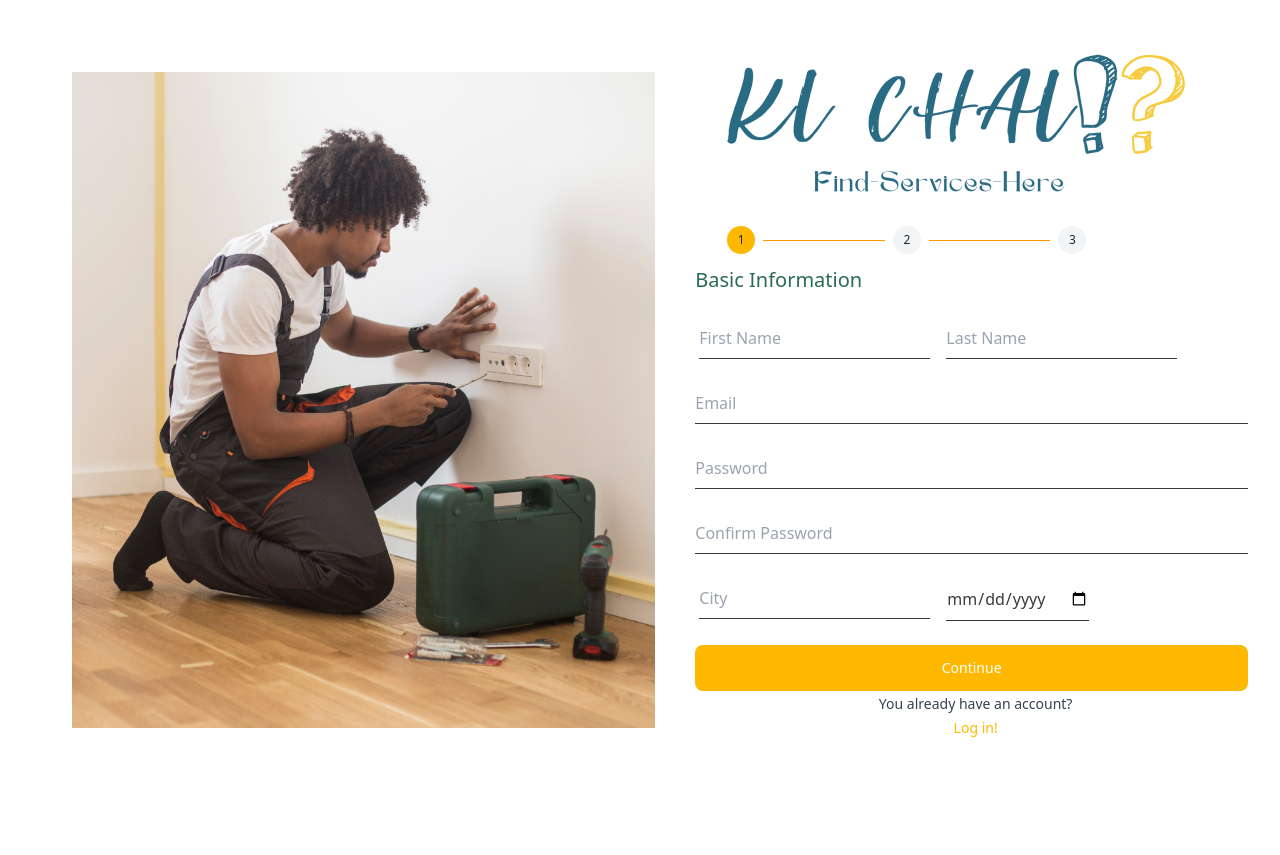
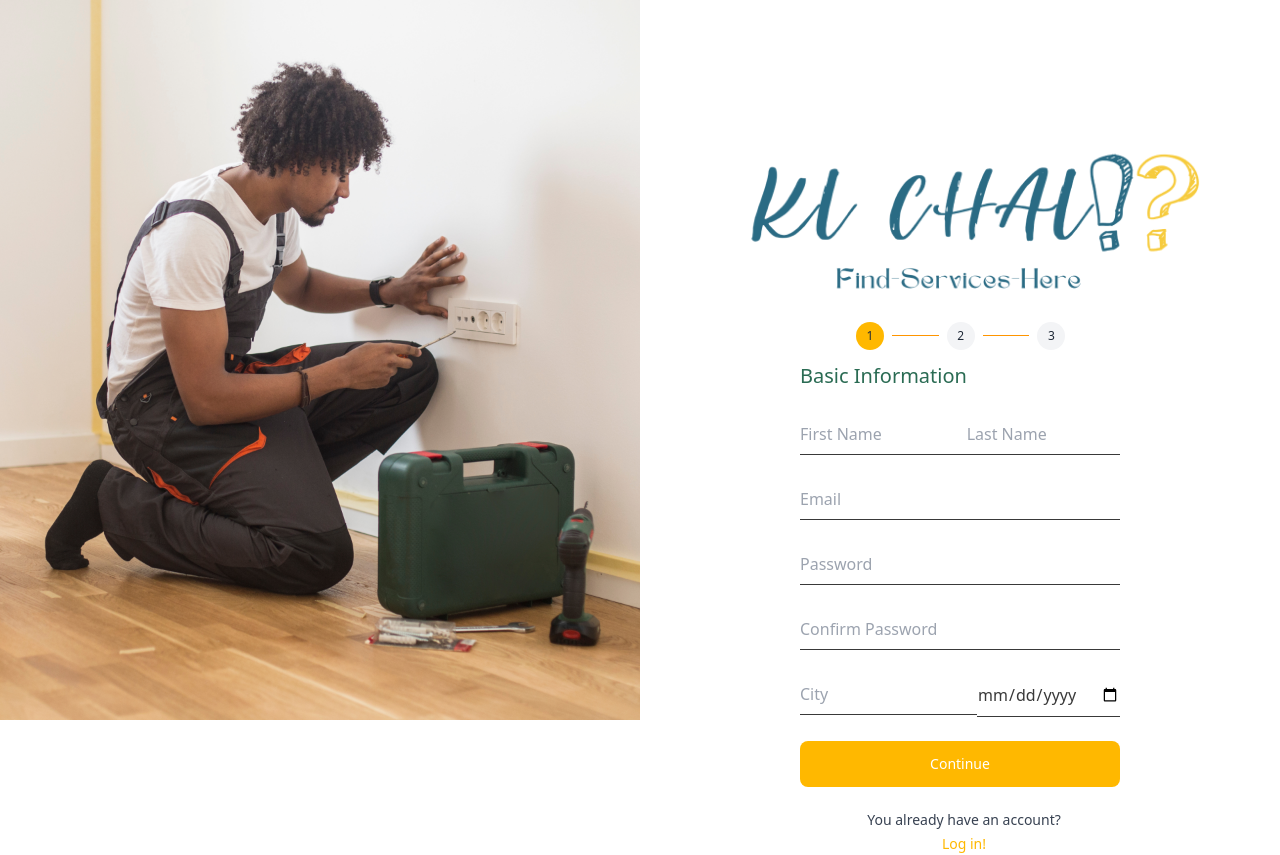
Before and after one commit to DasPriYam714/Ki-Chai, a React (Vite) app: page /vendorReg1 in a window 1280 px wide. Before the commit the page ends 800 px from the top, so only its background shows below. Built offline with nearby package versions, Linux system fonts and the light colour scheme.

Commit message:
vendor reg

```diff
--- a/src/Components/VendorFileUpload.jsx
+++ b/src/Components/VendorFileUpload.jsx
@@ -30,7 +30,7 @@ const VendorFileUpload = () => {
       <div className='flex justify-center'>
           <img src="./logo.png" alt="" />
         </div>
-        <div class=" mx-8">
+        <div class=" mx-8 lg:mx-20 mt-15 pl-14">
           <ul class="relative flex flex-row gap-x-2">
             {/* Stepper items */}
             <li class="shrink basis-0 flex-1 group">
--- a/src/Components/VendorInter.jsx
+++ b/src/Components/VendorInter.jsx
@@ -36,7 +36,7 @@ const VendorInterest = () => {
       <div className='mt-4 flex justify-center'>
           <img src="./logo.png" alt="" />
         </div>
-        <div class=" mx-8">
+        <div class=" mx-8 lg:mx-20 mt-15 pl-14">
           <ul class="relative flex flex-row gap-x-2">
             {/* Stepper items */}
             <li class="shrink basis-0 flex-1 group">
--- a/src/Components/VendorReg.jsx
+++ b/src/Components/VendorReg.jsx
@@ -37,21 +37,21 @@ const Registration = () => {
   return (
     <div className="flex flex-col lg:flex-row justify-center">
       {/* Picture part */}
-      <div className="w-[60%] h-full">
+      <div className="w-full lg:absolute inset-0 lg:w-1/2 h-full">
         <img
           src="./login page pic 2.png"
           alt="Login page image"
-          className="object-cover w-full p-10"
+          className="object-cover w-full"
         />
       </div>
 
       {/* Form part */}
-      <div className="bg-white   w-[50%] h-full">
-        <div>
+      <div className="bg-white    py-8 w-full lg:w-1/2 h-auto lg:absolute inset-y-0 right-0  mt-20 p-20">
+        <div className="mt-5 flex justify-center">
           <img src="./logo.png" alt="" />
         </div>
 
-        <div className="mx-8">
+        <div className="mx-8 lg:mx-20 mt-15 pl-14">
           <ul className="relative flex flex-row gap-x-2">
             {/* Stepper items */}
             <li className="shrink basis-0 flex-1 group">
@@ -87,19 +87,19 @@ const Registration = () => {
             </li>
           </ul>
         </div>
-        <form onSubmit={handleSubmit}>
+        <form onSubmit={handleSubmit} className='lg:mx-20 mt-15'>
           {/* Form fields */}
           <div className="grid grid-cols-1 gap-6">
             {/* Basic Information Section */}
             <div>
               <h2 className="justify-items-start text-xl text-left font-normal mb-6 text-[#2A6B53]">Basic Information</h2>
               <div className="grid grid-cols-1 gap-4">
-                <div className="flex flex-col lg:flex-row mx-1 w-full">
+                <div className="flex flex-col lg:flex-row w-full justify-between">
                   <div>
                     <input
                       type="text"
                       id="firstName"
-                      className="peer border-b border-[#393939] py-2 text-[#393939] focus:outline-none focus:border-primary-500 block w-half mr-4"
+                      className="peer border-b border-[#393939] py-2 text-[#393939] focus:outline-none focus:border-primary-500 block w-full mr-5 lg: w-full mr-10"
                       placeholder="First Name"
                       value={firstName}
                       onChange={(e) => setFirstName(e.target.value)}
@@ -110,7 +110,7 @@ const Registration = () => {
                     <input
                       type="text"
                       id="lastName"
-                      className="peer border-b border-[#393939] py-2 text-[#393939] focus:outline-none focus:border-primary-500 block w-half "
+                      className="peer border-b border-[#393939] py-2 text-[#393939] focus:outline-none focus:border-primary-500 block w-full lg: w-full"
                       placeholder="Last Name"
                       value={lastName}
                       onChange={(e) => setLastName(e.target.value)}
@@ -156,13 +156,13 @@ const Registration = () => {
                 required
               />
             </div>
-            <div className="flex flex-col lg:flex-row mx-1 ">
+            <div className="flex flex-col lg:flex-row w-[100%] justify-between ">
               {/* City section */}
               <div>
                 <input
                   type="text"
                   id="city"
-                  className="peer border-b border-[#393939] py-2 text-[#393939] focus:outline-none focus:border-primary-500 block w-half mr-4"
+                  className="peer border-b border-[#393939] py-2 text-[#393939] focus:outline-none focus:border-primary-500 block w-full mr-10 lg: w-full"
                   placeholder="City"
                   value={city}
                   onChange={(e) => setCity(e.target.value)}
@@ -185,7 +185,7 @@ const Registration = () => {
           </div>
         </form>
         {/* Submit Button */}
-        <div className="mt-6">
+        <div className="mt-6 lg:mx-20 mt-15">
           <button
             type="submit"
             className="w-full py-3 px-4 inline-flex justify-center items-center gap-x-2 text-sm font-semibold rounded-lg border border-transparent bg-[#FFB800] text-white hover:bg-[#ffb700d3] disabled:opacity-50 disabled:pointer-events-none dark:focus:outline-none dark:focus:ring-1 dark:focus:ring-gray-600">
@@ -195,7 +195,7 @@ const Registration = () => {
           </button>
         </div>
         {/* Login link */}
-        <div>
+        <div className='pt-5 justify-center'>
           <div>
             <label htmlFor="goLogin" className="text-sm text-gray-700 ml-2">
               You already have an account?
```
